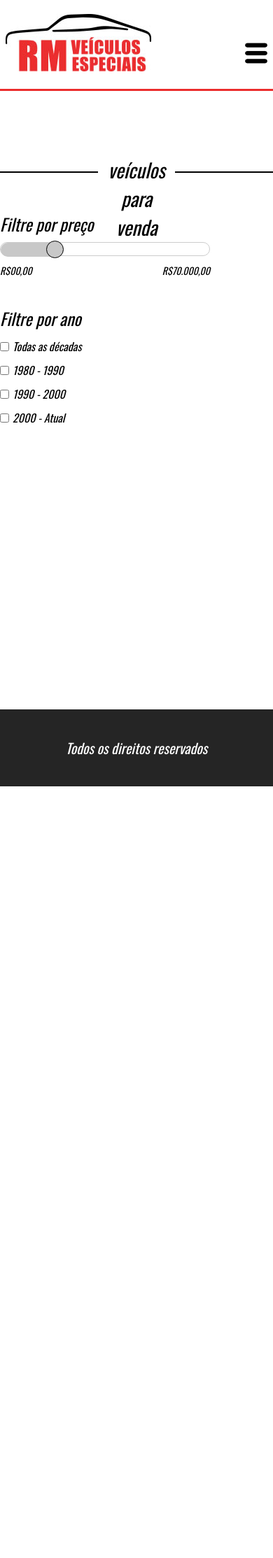
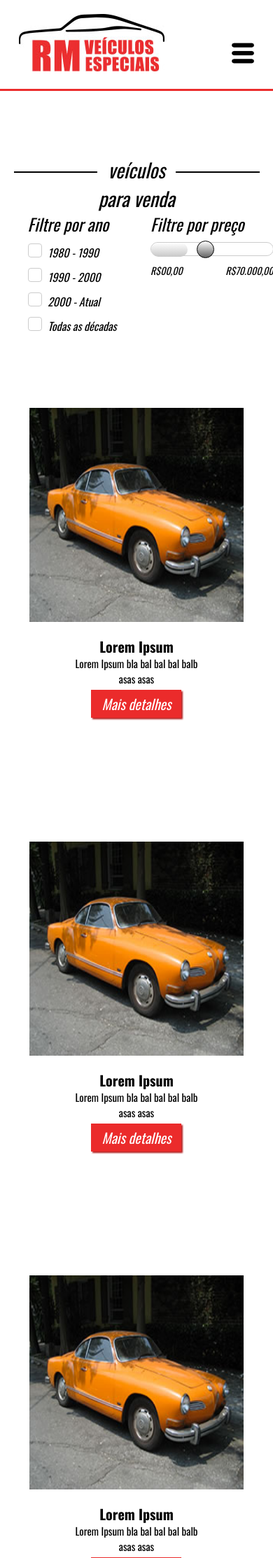
Before and after one commit to felipeghizo/HTML-CSS, a PHP site: page /venda.html in a window 390 px wide. Shown: the top 2227 px of the page at 70% size. Before the commit the page ends 1124 px from the top, so only its background shows below. Run offline with PHP 8.4, Linux system fonts and the light colour scheme.

Commit message:
Implementação página de vendas

```diff
--- a/Projetos/projeto_Loja_de_carros/style/style.css
+++ b/Projetos/projeto_Loja_de_carros/style/style.css
@@ -14,7 +14,7 @@ html, body{
 
 /* Uteis */
 div.container{
-    width: 100%;
+    width: 90%;
     max-width: 1250px;
     margin: 0 auto;
 }
@@ -29,6 +29,23 @@ div.clear{
     color: white;
     background-color: #EB2B2B;
     box-shadow: 2px 2px 2px #B21E1E;
+}
+h2.titulo{
+    width: 28%;
+    height: 40px;
+    font-size: 28px;
+    font-weight: 400;
+    text-align: center;
+    margin: auto;
+    position: relative;
+    background-color: rgb(255, 255, 255);
+}
+div.line{
+    height: 2px;
+    background-color: black;
+    width: 100%;
+    position: relative;
+    top: 25px;
 }
 
 /* Header */
@@ -148,24 +165,6 @@ section#veiculos_destaque{
 }
 section#veiculos_destaque div.container{
     max-width: 800px;
-}
-/* Section veiculo_destaque Texto e linhas*/
-h2.titulo{
-    width: 28%;
-    height: 40px;
-    font-size: 28px;
-    font-weight: 400;
-    text-align: center;
-    margin: auto;
-    position: relative;
-    background-color: rgb(255, 255, 255);
-}
-div.line{
-    height: 2px;
-    background-color: black;
-    width: 100%;
-    position: relative;
-    top: 25px;
 }
 /* section Veiculos_destaque carros_vitrine */
 section#veiculos_destaque div.carros_vitrine{
@@ -349,91 +348,6 @@ footer p{
     font-size: 20px;
 }
 
-/* Pagina de venda */
-
-/* Main Venda */
-main#venda{
-    min-height: 100%;
-    padding: 90px 0;
-}
-main#venda section#content_venta{
-    margin-top: 40px;
-}
-main#venda section#content_venta div#side_bar{
-    float: left;
-    width: 30%;
-}
-main#venda section#content_venta div#side_bar h2{
-    font-size: 24px;
-    color: black;
-    font-weight: normal;
-}
-main#venda section#content_venta div#search1{
-    width: 300px;
-}
-main#venda section#content_venta div#search1 div#barra_preco{
-    width: 100%;
-    height: 20px;
-    margin-top: 8px;
-    position: relative;
-    border: 1px solid #CCC;
-    border-radius: 20px;
-}
-main#venda section#content_venta div#search1 div#barra_preco div#barra_preco_fill{
-    width: 30%;
-    height: 20px;
-    background-color: rgb(200, 200, 200);
-    border-radius: 20px;
-    position: absolute;
-    left: 0;
-    top: 0;
-}
-main#venda section#content_venta div#search1 div#barra_preco div#pointer_barra{
-    width: 25px;
-    height: 25px;
-    background-color: rgb(200, 200, 200);
-    cursor: pointer;
-    border: 1px solid black;
-    border-radius: 25px;
-    position: absolute;
-    left: 65px;
-    top: -3px;
-}
-main#venda section#content_venta div#search1 div#valor_pesquisa{
-    margin-top: 10px;
-}
-main#venda section#content_venta div#search1 div#valor_pesquisa p{
-    font-size: 14px;
-    color: black;
-}
-main#venda section#content_venta div#search1 div#valor_pesquisa p:nth-of-type(1){
-    float: left;
-}
-main#venda section#content_venta div#search1 div#valor_pesquisa p:nth-of-type(2){
-    float: right;
-}
-/* Search2*/
-main#venda section#content_venta div#search2{
-    margin-top: 40px;
-}
-main#venda section#content_venta div#search2 h2{
-    font-size: 24px;
-    color: black;
-    font-weight: normal;
-}
-main#venda section#content_venta div#search2 div.form_wraper{
-    margin-top: 10px;
-}
-main#venda section#content_venta div#search2 div.form_wraper span{
-    margin-left: 5px;
-}
-
-
-
-
-
-
-
 
 @media screen and (max-width: 1400px){
     /* Section Banner */
--- /dev/null
+++ b/Projetos/projeto_Loja_de_carros/style/style_venda.css
@@ -0,0 +1,357 @@
+@charset "UTF-8";
+@import url('https://fonts.googleapis.com/css2?family=Oswald:wght@200;300;400;500;600;700&display=swap');
+
+*{
+    margin: 0;
+    padding: 0;
+    box-sizing: border-box;
+    font-family: 'Oswald', sans-serif;
+    font-style: italic;
+}
+html, body{
+    height: 100%;
+}
+
+/* Uteis */
+div.container{
+    width: 90%;
+    max-width: 1250px;
+    margin: 0 auto;
+}
+
+div.clear{
+    clear: both;
+}
+.red_button{
+    padding: 5px 15px;
+    font-size: 20px;
+    text-decoration: none;
+    color: white;
+    background-color: #EB2B2B;
+    box-shadow: 2px 2px 2px #B21E1E;
+}
+h2.titulo{
+    width: 28%;
+    height: 40px;
+    font-size: 28px;
+    font-weight: 400;
+    text-align: center;
+    margin: auto;
+    position: relative;
+    background-color: rgb(255, 255, 255);
+}
+div.line{
+    height: 2px;
+    background-color: black;
+    width: 100%;
+    position: relative;
+    top: 25px;
+}
+
+/* Header */
+header{
+    padding: 20px 2% 35px 2%;
+    height: 130px;
+}
+/* Header Logo */
+header picture#logo{
+    float: left;
+}
+/* Header Menu */
+header nav#menu_desktop{
+    float: right;
+    position: relative;
+    top: 40px;
+}
+/* Header Menu desktop */
+header nav#menu_desktop ul{
+    list-style-type: none;
+}
+header nav#menu_desktop ul li{
+    float: left;
+    padding: 0 20px;
+}
+/* Header Menu desktop Texto */
+header nav#menu_desktop ul li a{
+    font-size: 23px;
+    color: black;
+    text-decoration: none;
+}
+
+/* Header Menu mobile */
+header nav#menu_mobile{
+    display: none;
+    float: right;
+    width: 32px;
+    height: 32px;
+    margin-top: 40px;
+    cursor: pointer;
+    background-image: url("../images/icon_menu.png");
+    background-size: 100% 100%;
+}
+/* Header Menu mobile */
+header nav#menu_mobile ul{
+    display: none;
+    width: 100%;
+    position: absolute;
+    left: 0;
+    top: 130px;
+    z-index: 1;
+    text-align: center;
+    background-color: white;
+    list-style-type: none;
+    border-bottom: 2px solid #EB2B2B;
+}
+header nav#menu_mobile ul li{
+    padding: 20px 0;
+    font-size: 23px;
+}
+/* Header Menu mobile Texto */
+header nav#menu_mobile ul li a{
+    font-size: 23px;
+    color: black;
+    text-decoration: none;
+}
+
+/* Main Venda */
+main#venda{
+    min-height: 100%;
+    padding: 90px 0;
+}
+main#venda section#content_venta{
+    margin-top: 40px;
+}
+main#venda section#content_venta div#side_bar{
+    float: left;
+    width: 30%;
+}
+main#venda section#content_venta div#side_bar h2{
+    font-size: 24px;
+    color: black;
+    font-weight: normal;
+}
+main#venda section#content_venta div#search1{
+    width: 90%;
+}
+main#venda section#content_venta div#search1 div#barra_preco{
+    width: 100%;
+    height: 20px;
+    margin-top: 8px;
+    position: relative;
+    border: 1px solid #CCC;
+    border-radius: 20px;
+}
+main#venda section#content_venta div#search1 div#barra_preco div#barra_preco_fill{
+    width: 30%;
+    height: 20px;
+    background: linear-gradient(to bottom, white, rgb(200, 200, 200));
+    border-radius: 20px;
+    position: absolute;
+    left: 0;
+    top: 0;
+}
+main#venda section#content_venta div#search1 div#barra_preco div#pointer_barra{
+    width: 25px;
+    height: 25px;
+    background: linear-gradient(to bottom, white, rgb(100, 100, 100));
+    cursor: pointer;
+    border: 1px solid black;
+    border-radius: 25px;
+    position: absolute;
+    left: 65px;
+    top: -3px;
+}
+main#venda section#content_venta div#search1 div#valor_pesquisa{
+    margin-top: 10px;
+}
+main#venda section#content_venta div#search1 div#valor_pesquisa p{
+    font-size: 14px;
+    color: black;
+}
+main#venda section#content_venta div#search1 div#valor_pesquisa p:nth-of-type(1){
+    float: left;
+}
+main#venda section#content_venta div#search1 div#valor_pesquisa p:nth-of-type(2){
+    float: right;
+}
+/* Search2*/
+main#venda section#content_venta div#search2{
+    margin-top: 40px;
+}
+main#venda section#content_venta div#search2 h2{
+    font-size: 24px;
+    color: black;
+    font-weight: normal;
+}
+main#venda section#content_venta div#search2 div.form_wraper{
+    margin-top: 10px;
+}
+main#venda section#content_venta div#search2 div.form_wraper input{
+    display: none;
+}
+main#venda section#content_venta div#search2 div.form_wraper div.check{
+    width: 20px;
+    height: 20px;
+    border: 1px solid #CCC;
+    border-radius: 4px;
+    display: inline-block;
+}
+main#venda section#content_venta div#search2 div.form_wraper div.circle{
+    width: 8px;
+    height: 8px;
+    border-radius: 4px;
+    background-color: #242424;
+    position: relative;
+    top: 5px;
+    left: 5px;
+    display: none;
+}
+main#venda section#content_venta div#search2 div.form_wraper input:checked + div.check div.circle{
+    display: block;
+}
+main#venda section#content_venta div#search2 div.form_wraper span{
+    margin-left: 5px;
+}
+
+/* Vitrine venda */
+main#venda section#vitrine_venda{
+    float: left;
+    width: 70%;
+    margin-top: -45px;
+}
+/* section Veiculos_destaque carros_vitrine */
+main#venda section#vitrine_venda div.carros_vitrine{
+    width: 33.3%;
+    height: 280px;
+    margin: 50px 0;
+    float: left;
+    border: 5px solid white;
+}
+main#venda section#vitrine_venda div.img_carro{
+    width: 100%;
+    padding-top: 100%;
+    background-image: url("../images/carro1.jpg");
+    background-size: 100% 100%;
+}
+main#venda section#vitrine_venda div.info_carro{
+    padding: 20px 0;
+}
+main#venda section#vitrine_venda div.info_carro h2{
+    font-size: 20px;
+    width: 100%;
+    height: 28px;
+    text-align: left;
+    font-style: normal;
+}
+main#venda section#vitrine_venda div.info_carro p{
+    font-size: 15px;
+    width: 100%;
+    font-style: normal;
+    margin-bottom: 10px;
+}
+
+/* Footer */
+footer{
+    margin-top: 40px;
+    padding: 40px 2%;
+    background-color: #252525;
+}
+footer nav{
+    float: left;
+}
+/* footer Menu desktop */
+footer nav ul{
+    list-style-type: none;
+}
+footer nav ul li{
+    float: left;
+    padding: 0 20px;
+}
+/* footer Menu desktop Texto */
+footer nav ul li a{
+    font-size: 23px;
+    color: rgb(255, 255, 255);
+    text-decoration: none;
+}
+footer p{
+    float: right;
+    color: white;
+    font-size: 20px;
+}
+
+@media screen and (max-width: 900px){
+    main#venda section#content_venta div#side_bar{
+        float: none;
+        width: 100%;
+        margin: 20px;
+    }
+    main#venda section#content_venta div#side_bar div#search1{
+        width: 50%;
+        float: right;
+    }
+    main#venda section#content_venta div#side_bar div#search2{
+        float: left;
+        width: 50%;
+        margin-top: 0;
+    }
+    main#venda section#vitrine_venda{
+        float: left;
+        width: 100%;
+        text-align: center;
+        margin-top: 0;
+    }
+    main#venda section#vitrine_venda div.carros_vitrine div.info_carro{
+        text-align: left;
+    }
+
+}
+
+@media screen and (max-width: 760px){
+    /* Header Menu desktop */
+    header nav#menu_desktop{
+        display: none;
+    }
+    /* Header Menu mobile */
+    header nav#menu_mobile{
+        display: block;
+    }
+
+    footer{
+        text-align: center;
+    }
+    footer nav{
+        display: none;
+    }
+    footer p{
+        float: none;
+    }
+
+    main#venda section#vitrine_venda div.carros_vitrine{
+        width: 100%;
+        margin: 100px auto 400px auto;
+    }
+    main#venda section#vitrine_venda div.carros_vitrine div.info_carro h2{
+        text-align: center;
+    }
+    main#venda section#vitrine_venda div.carros_vitrine div.info_carro{
+        text-align: center;
+    }
+    main#venda section#vitrine_venda div.img_carro{
+        width: 100%;
+    }
+
+    main#venda section#vitrine_venda{
+        flex-direction: column;
+        margin-top: 0;
+    }
+}
+
+@media screen and (max-width: 600px){
+    main#venda section#vitrine_venda div.carros_vitrine{
+        margin: 100px auto 240px auto;
+    }
+
+    h2.titulo{
+        width: 32%;
+    }
+}
--- a/Projetos/projeto_Loja_de_carros/venda.html
+++ b/Projetos/projeto_Loja_de_carros/venda.html
@@ -4,7 +4,7 @@
     <meta charset="UTF-8">
     <meta http-equiv="X-UA-Compatible" content="IE=edge">
     <meta name="viewport" content="width=device-width, initial-scale=1.0, maximum-scale=1.0">
-    <link rel="stylesheet" type="text/css" href="style/style.css">
+    <link rel="stylesheet" type="text/css" href="style/style_venda.css">
     <title>RM veículos especiais</title>
 </head>
 <body>
@@ -36,9 +36,7 @@
         <div class="container">
             <div class="line"></div>
             <h2 class="titulo">veículos para venda</h2>
-        </div>
-        <section id="content_venta">
-            <div class="container">
+            <section id="content_venta">
                 <div id="side_bar">
                     <div id="search1">
                         <h2>Filtre por preço</h2>
@@ -51,28 +49,103 @@
                             <p>R$70.000,00</p>
                         </div>
                     </div>
-                    <div class="clear"></div>
                     <div id="search2">
                         <h2>Filtre por ano</h2>
                         <form>
                             <div class="form_wraper">
-                                <label><input type="checkbox"><span>Todas as décadas</span></label>
+                                <label>
+                                    <input type="checkbox">
+                                    <div class="check">
+                                        <div class="circle"></div>
+                                    </div>
+                                    <span>1980 - 1990</span>
+                                </label>
                             </div>
                             <div class="form_wraper">
-                                <label><input type="checkbox"><span>1980 - 1990</span></label>
+                                <label>
+                                    <input type="checkbox">
+                                    <div class="check">
+                                        <div class="circle"></div>
+                                    </div>
+                                    <span>1990 - 2000</span>
+                                </label>
                             </div>
                             <div class="form_wraper">
-                                <label><input type="checkbox"><span>1990 - 2000</span></label>
+                                <label>
+                                    <input type="checkbox">
+                                    <div class="check">
+                                        <div class="circle"></div>
+                                    </div>
+                                    <span>2000 - Atual</span>
+                                </label>
                             </div>
                             <div class="form_wraper">
-                                <label><input type="checkbox"><span>2000 - Atual</span></label>
+                                <label>
+                                    <input type="checkbox">
+                                    <div class="check">
+                                        <div class="circle"></div>
+                                    </div>
+                                    <span>Todas as décadas</span>
+                                </label>
                             </div>
                         </form>
                     </div>
                 </div>
-            </div>
-        </section>
-
+            </section>
+            <section id="vitrine_venda">
+                <div class="container">
+                    <div class="carros_vitrine">
+                        <div class="img_carro"></div>
+                        <div class="info_carro">
+                            <h2>Lorem Ipsum</h2>
+                            <p>Lorem Ipsum bla bal bal bal balb<br> asas asas </p>
+                            <a class="red_button" href="#">Mais detalhes</a>
+                        </div>
+                    </div>
+                    <div class="carros_vitrine">
+                        <div class="img_carro"></div>
+                        <div class="info_carro">
+                            <h2>Lorem Ipsum</h2>
+                            <p>Lorem Ipsum bla bal bal bal balb<br> asas asas </p>
+                            <a class="red_button" href="#">Mais detalhes</a>
+                        </div>
+                    </div>
+                    <div class="carros_vitrine">
+                        <div class="img_carro"></div>
+                        <div class="info_carro">
+                            <h2>Lorem Ipsum</h2>
+                            <p>Lorem Ipsum bla bal bal bal balb<br> asas asas </p>
+                            <a class="red_button" href="#">Mais detalhes</a>
+                        </div>
+                    </div>
+                    <div class="carros_vitrine">
+                        <div class="img_carro"></div>
+                        <div class="info_carro">
+                            <h2>Lorem Ipsum</h2>
+                            <p>Lorem Ipsum bla bal bal bal balb<br> asas asas </p>
+                            <a class="red_button" href="#">Mais detalhes</a>
+                        </div>
+                    </div>
+                    <div class="carros_vitrine">
+                        <div class="img_carro"></div>
+                        <div class="info_carro">
+                            <h2>Lorem Ipsum</h2>
+                            <p>Lorem Ipsum bla bal bal bal balb<br> asas asas </p>
+                            <a class="red_button" href="#">Mais detalhes</a>
+                        </div>
+                    </div>
+                    <div class="carros_vitrine">
+                        <div class="img_carro"></div>
+                        <div class="info_carro">
+                            <h2>Lorem Ipsum</h2>
+                            <p>Lorem Ipsum bla bal bal bal balb<br> asas asas </p>
+                            <a class="red_button" href="#">Mais detalhes</a>
+                        </div>
+                    </div>
+                </div>
+            </section>
+        </div>
+       <div class="clear"></div>
     </main>
     <footer>
         <div class="container">
```
